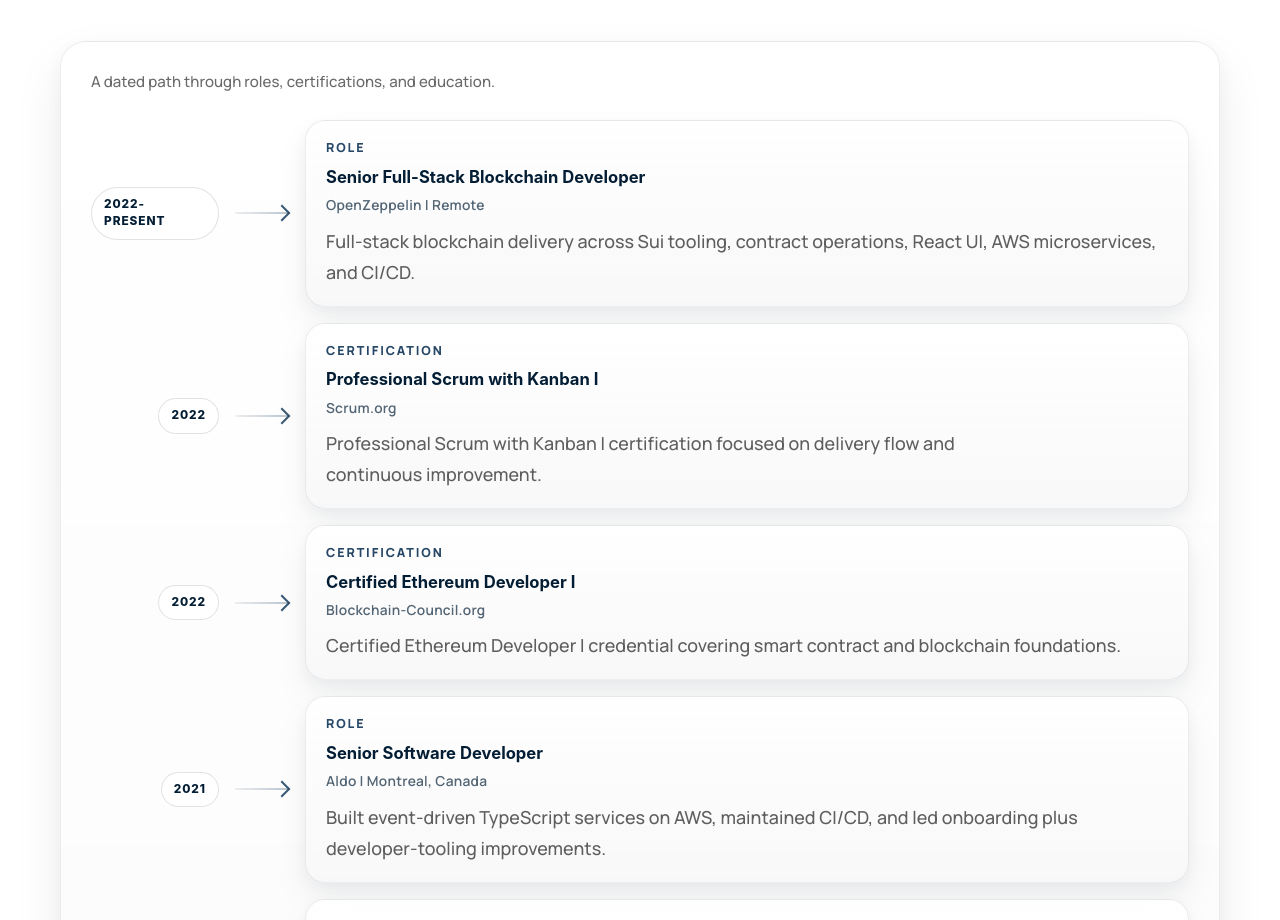
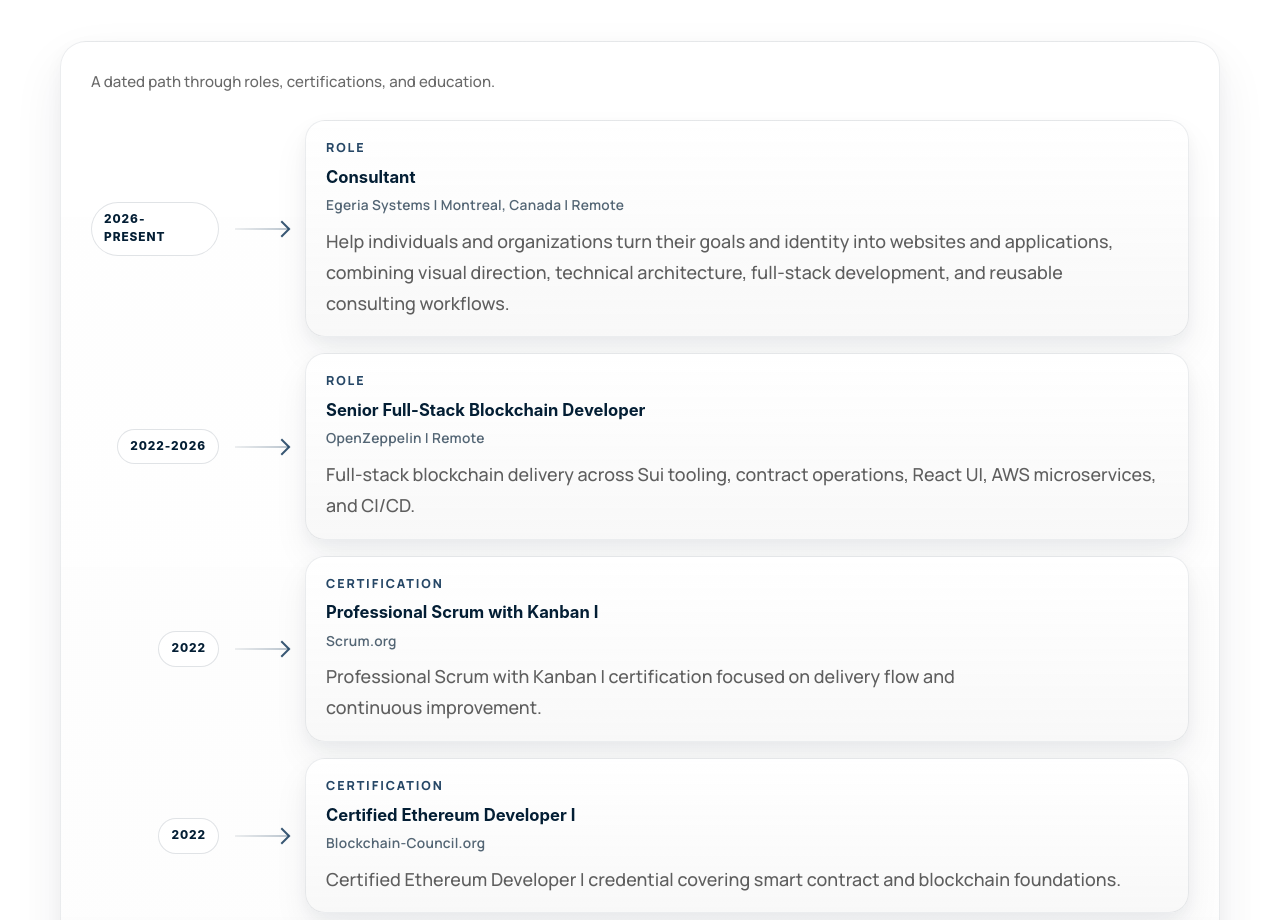
Before and after one commit to CoveMB/React-PersonalWebsite, a Next.js app: page / in a window 1280 px wide. Shown: the part 2300-3220 px from the top of the page. Built offline with nearby package versions, Linux system fonts and the light colour scheme.

Commit message:
feat: add Egeria Systems to career chronology

```diff
--- a/src/content/careerChronology.js
+++ b/src/content/careerChronology.js
@@ -22,7 +22,16 @@ export const careerChronologySectionContent = {
 export const careerChronologyItems = [
   createCareerChronologyItem({
     category: "Role",
-    dateLabel: "2022-Present",
+    dateLabel: "2026-Present",
+    location: "Montreal, Canada | Remote",
+    organization: "Egeria Systems",
+    summary:
+      "Help individuals and organizations turn their goals and identity into websites and applications, combining visual direction, technical architecture, full-stack development, and reusable consulting workflows.",
+    title: "Consultant",
+  }),
+  createCareerChronologyItem({
+    category: "Role",
+    dateLabel: "2022-2026",
     location: "Remote",
     organization: "OpenZeppelin",
     summary:
```
